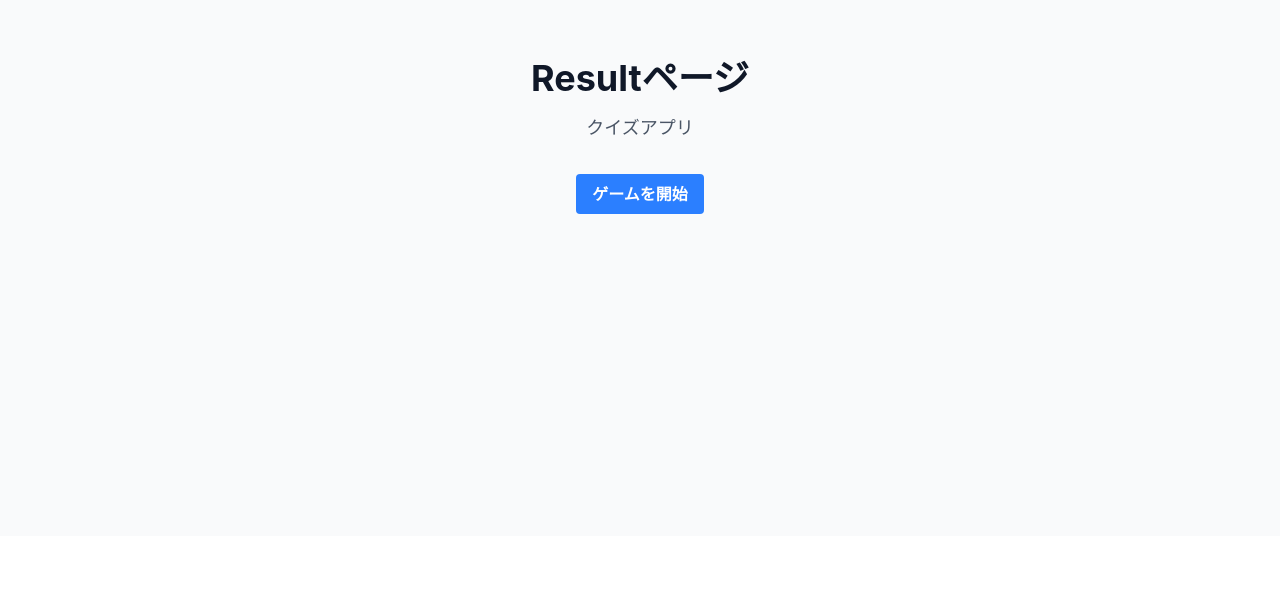
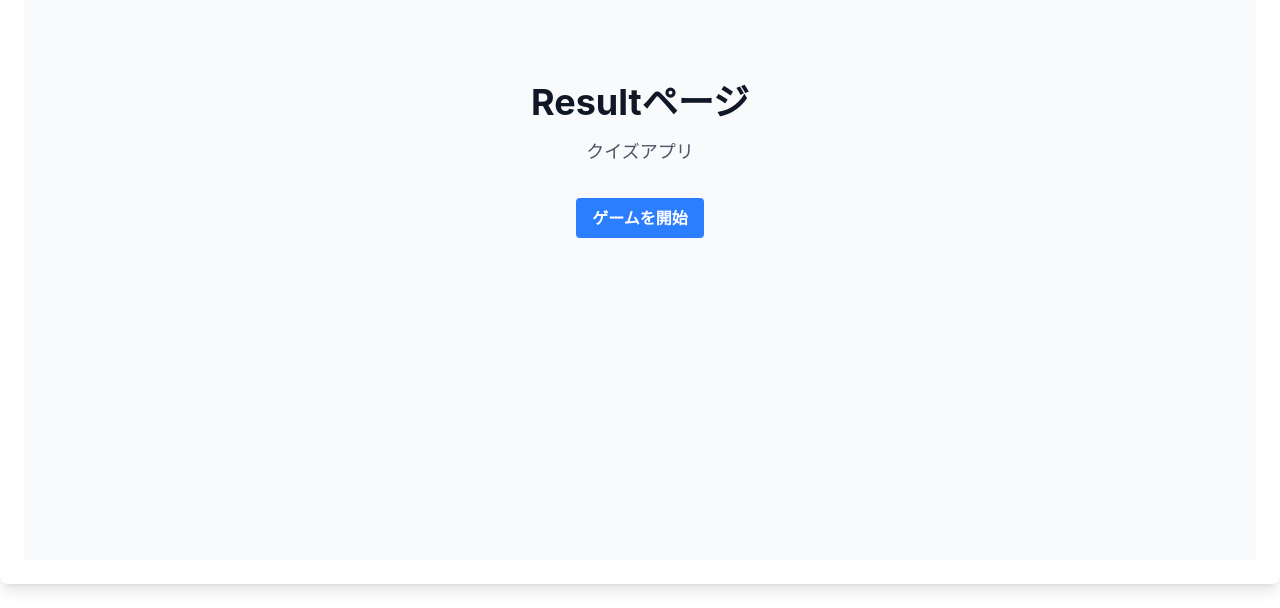
Before and after one commit to koza-ken/shufflemoji, a React (Vite) app: page /result in a window 1280 px wide. Shown: the part 264-872 px from the top of the page. Before the commit the page ends 800 px from the top, so only its background shows below. Built offline with nearby package versions, Linux system fonts and the light colour scheme.

Commit message:
fix:Resultページのデザイン修正

```diff
--- a/src/pages/ResultPage.tsx
+++ b/src/pages/ResultPage.tsx
@@ -2,6 +2,7 @@
 
 export const ResultPage = () => {
   return (
+    <div className="bg-white rounded-lg shadow-lg p-6 mb-6">
       <div className="min-h-screen bg-gray-50 flex items-center justify-center">
         <div className="text-center">
           <h1 className="text-4xl font-bold text-gray-900 mb-4">
@@ -15,5 +16,6 @@ export const ResultPage = () => {
           </button>
         </div>
       </div>
+    </div>
   );
 };
```
Lines whose indentation alone changed are shown as unchanged.
